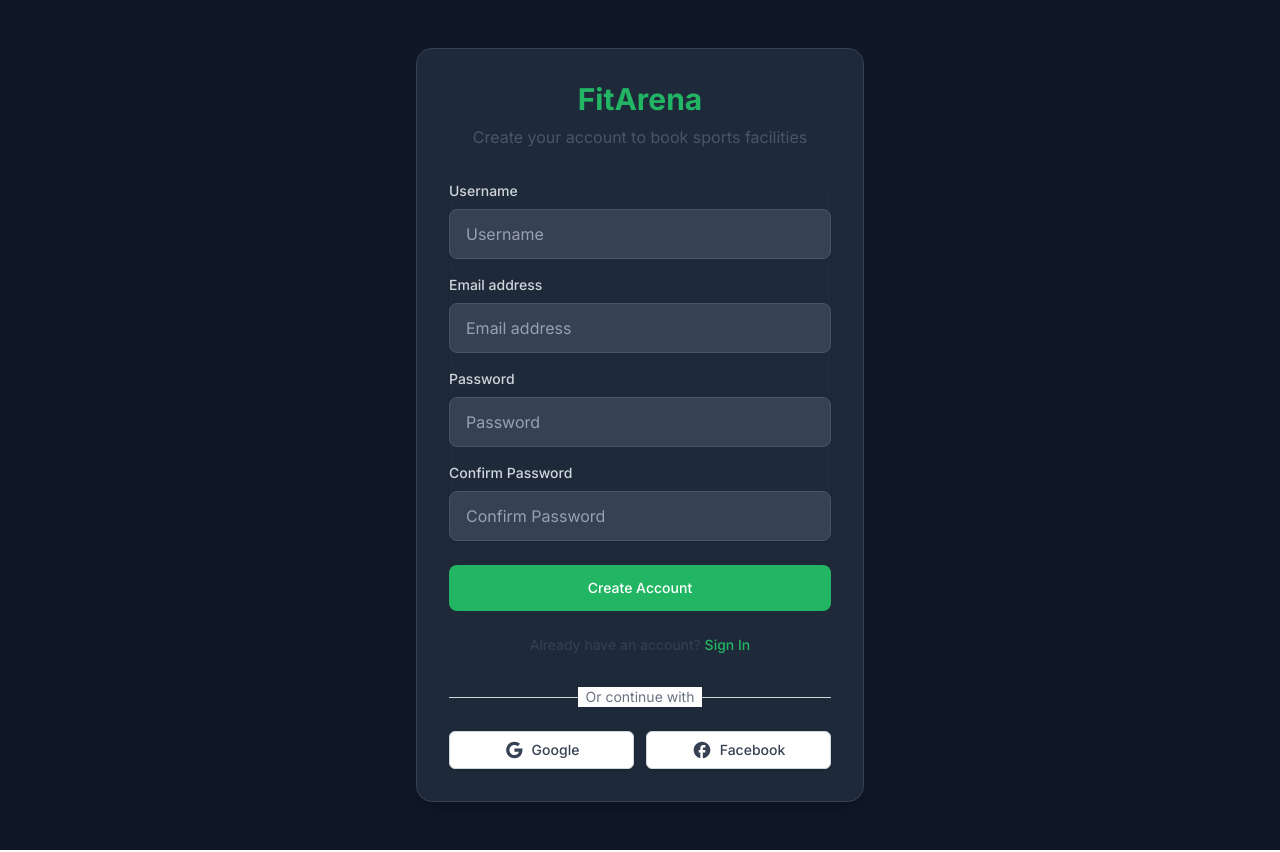
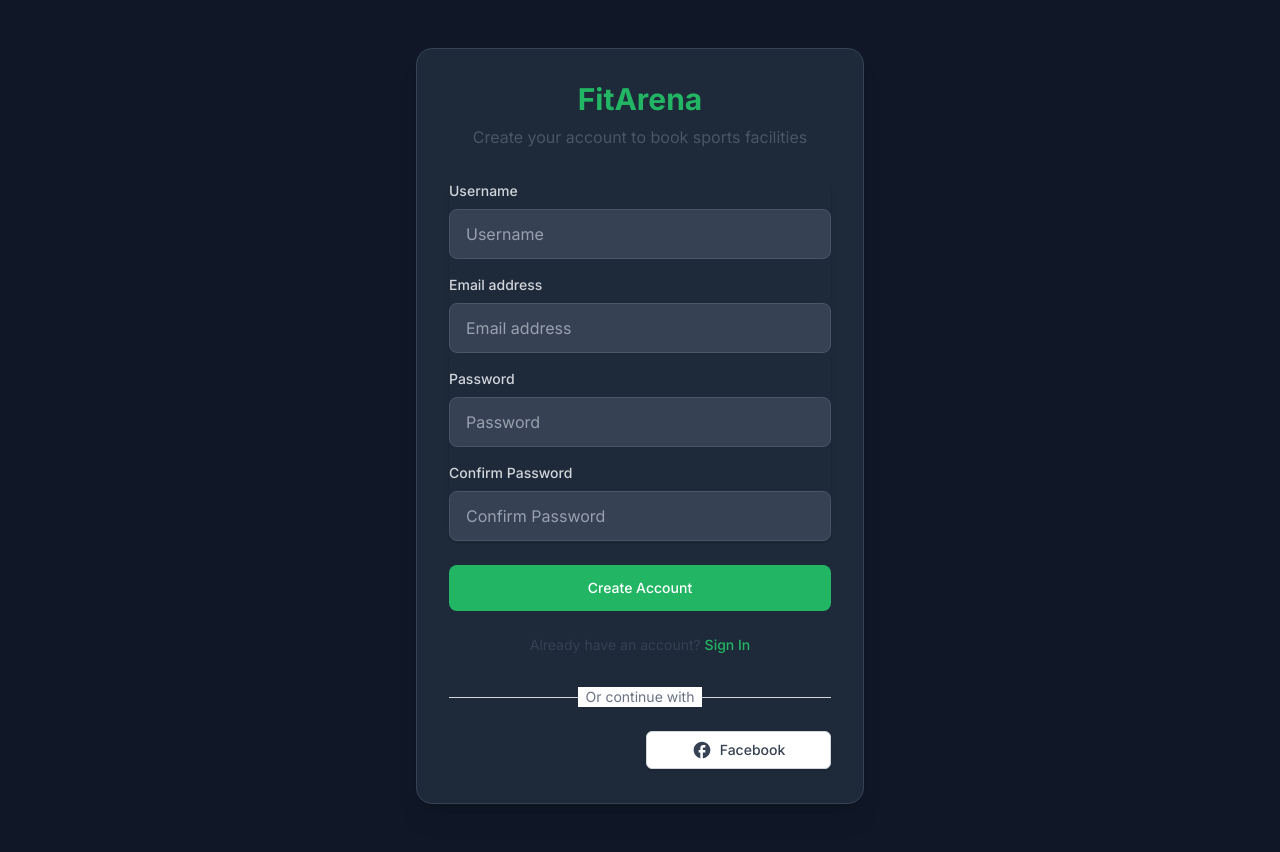
Before and after one commit to M-shamir/fitarena-frontend, a Next.js app: page /user/signup in a window 1280 px wide. Built offline with nearby package versions, Linux system fonts and the light colour scheme; no server answers.

Commit message:
feat: add Google OAuth integration for user authentication

```diff
--- a/package.json
+++ b/package.json
@@ -10,7 +10,7 @@
   },
   "dependencies": {
     "@hookform/resolvers": "^4.1.3",
-    "@react-oauth/google": "^0.12.1",
+    "@react-oauth/google": "^0.12.2",
     "@stripe/stripe-js": "^7.3.0",
     "@types/leaflet": "^1.9.17",
     "@zegocloud/zego-uikit-prebuilt": "^2.15.0",
--- a/src/app/user/signup/page.tsx
+++ b/src/app/user/signup/page.tsx
@@ -7,6 +7,8 @@ import { z } from "zod";
 import { useRouter } from 'next/navigation'
 import { ToastContainer, toast } from 'react-toastify';
 import Head from 'next/head';
+import { GoogleOAuthProvider, GoogleLogin } from '@react-oauth/google';
+import useAuthStore from '@/store/authStore';
 
 type FormData = {
   username: string;
@@ -80,7 +82,42 @@ export default function SignUp() {
     }
   };
 
+  const handleGoogleSuccess = async (credentialResponse: any) => {
+    console.log('Google response:', credentialResponse);
+    try {
+      useAuthStore.getState().setLoading(true);
+      const response = await api.post('user/auth/google/', {
+        token: credentialResponse.credential
+      });
+
+      const result = response.data;
+      toast.success(result.message || 'Google sign-in success');
+      useAuthStore.getState().login({
+        id: result.user.id,
+        username: result.user.username,
+        email: result.user.email,
+        role: result.user.role,
+        // Include any other user fields you need
+      });
+
+
+      router.push('/')
+
+    } catch (error: any) {
+      toast.error(error.response?.data?.message || 'Google sign-in failed');
+    }
+    finally {
+
+      useAuthStore.getState().setLoading(false);
+    }
+  };
+
+  const handleGoogleError = () => {
+    toast.error('Google sign-in failed');
+  }
+
   return (
+    <GoogleOAuthProvider clientId={process.env.NEXT_PUBLIC_GOOGLE_CLIENT_ID || ''}>
     <div className="min-h-screen bg-gray-900 flex flex-col justify-center items-center py-12 px-4 sm:px-6 lg:px-8">
       <Head>
         <title>Sign Up | FitArena</title>
@@ -197,17 +234,18 @@ export default function SignUp() {
           </div>
 
           <div className="mt-6 grid grid-cols-2 gap-3">
-            <div>
-              <button
-                className="w-full flex items-center justify-center px-4 py-2 border border-gray-300 rounded-md shadow-sm text-sm font-medium text-gray-700 bg-white hover:bg-gray-50"
-                onClick={() => console.log('Google sign-in')}
-              >
-                <svg className="h-5 w-5 mr-2" viewBox="0 0 24 24" fill="currentColor">
-                  <path d="M12.545,10.239v3.821h5.445c-0.712,2.315-2.647,3.972-5.445,3.972c-3.332,0-6.033-2.701-6.033-6.032s2.701-6.032,6.033-6.032c1.498,0,2.866,0.549,3.921,1.453l2.814-2.814C17.503,2.988,15.139,2,12.545,2C7.021,2,2.543,6.477,2.543,12s4.478,10,10.002,10c8.396,0,10.249-7.85,9.426-11.748L12.545,10.239z"/>
-                </svg>
-                Google
-              </button>
-            </div>
+
+            <GoogleLogin
+                onSuccess={handleGoogleSuccess}
+                onError={handleGoogleError}
+                useOneTap
+                text="signup_with"
+                shape="rectangular"
+                size="large"
+                width="100%"
+                theme="filled_blue"
+              />
+
 
             <div>
               <button
@@ -225,5 +263,6 @@ export default function SignUp() {
       </div>
       <ToastContainer />
     </div>
+    </GoogleOAuthProvider>
   );
 }
```
Also changed, not shown: 1 other file (tests, documents, lock files or other folders).
